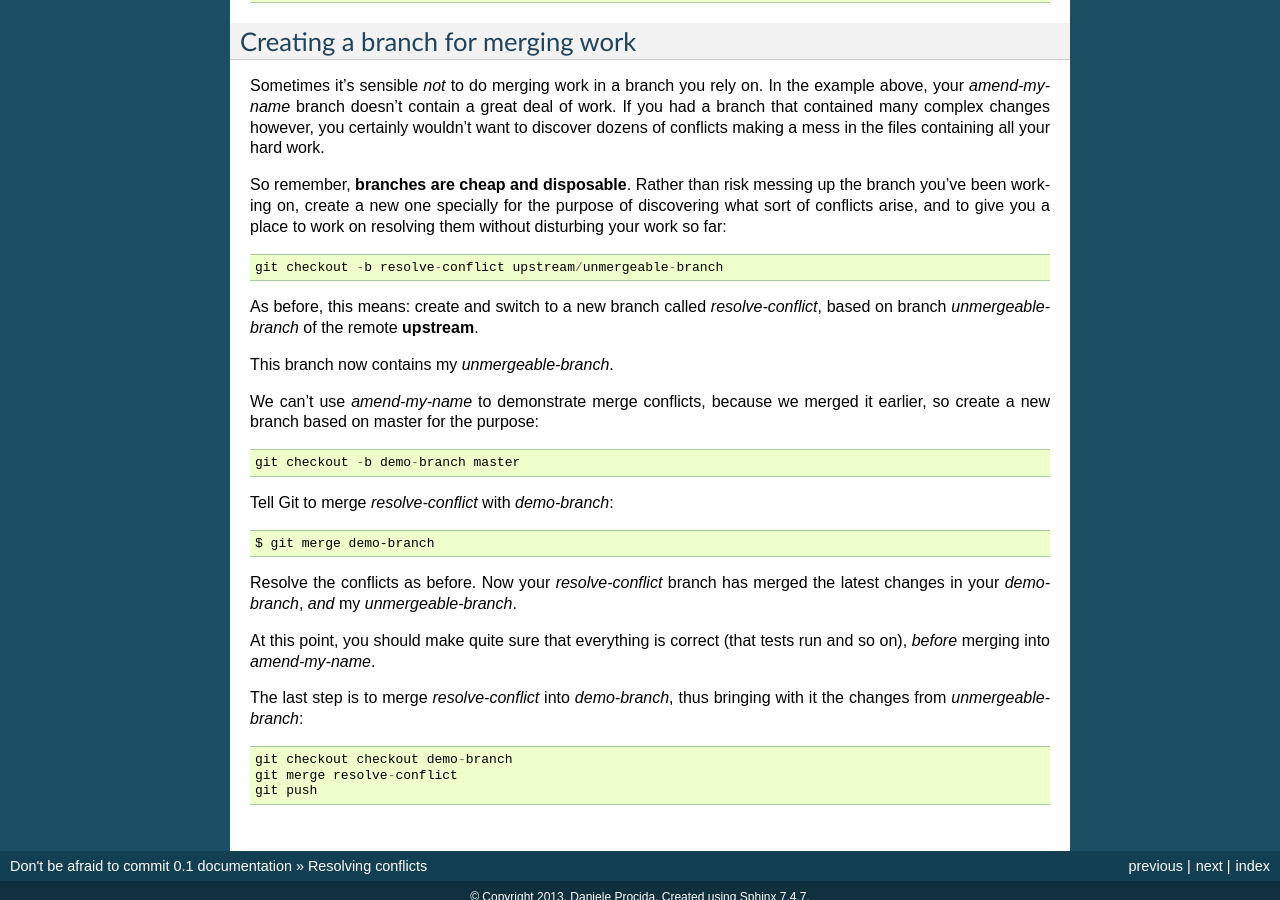
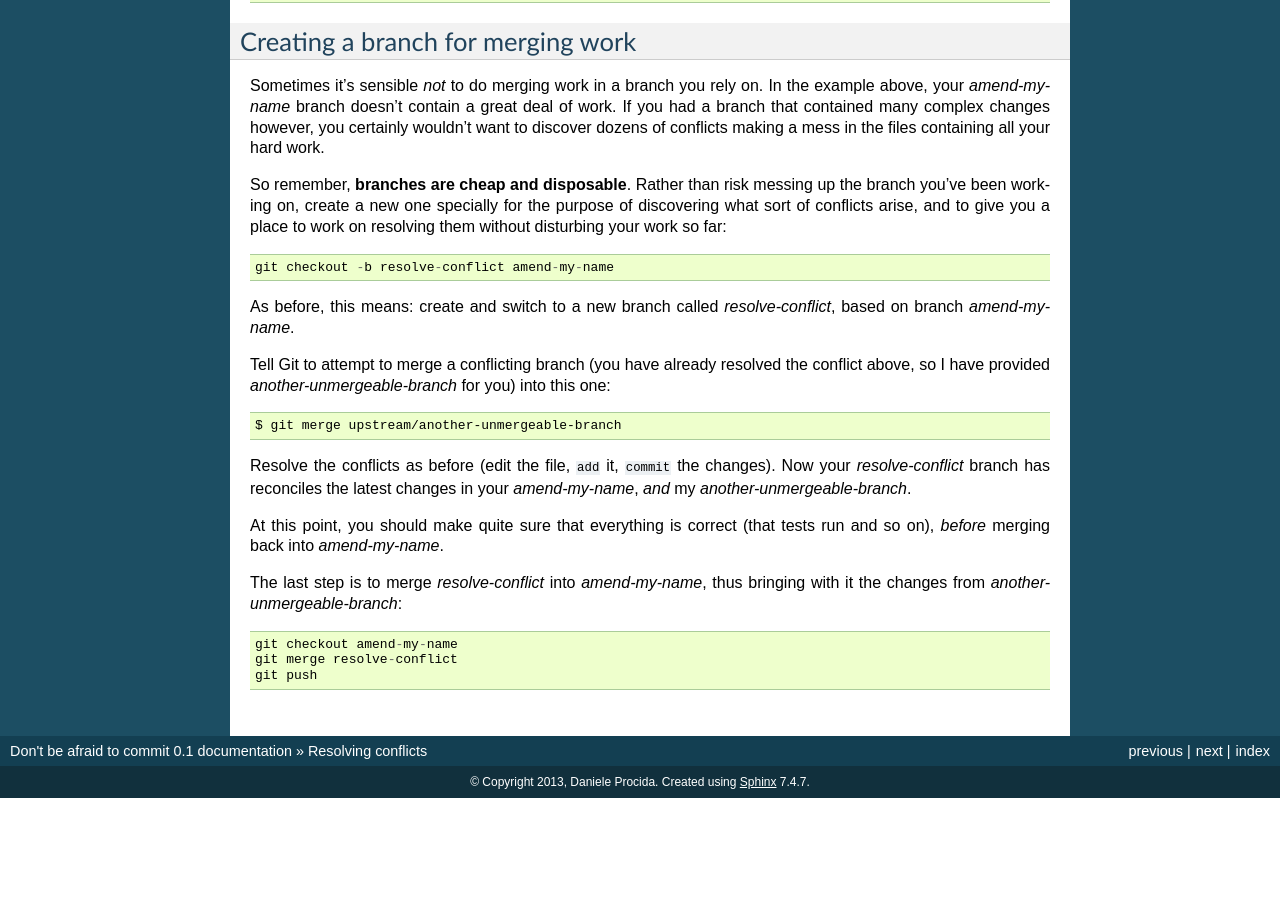
Before and after one commit to evildmp/afraid-to-commit, a Sphinx documentation site: the page built from docs/conflicts.rst, in a window 1280 px wide and 900 px high, scrolled down 1060 px. Built offline with Sphinx 7.4.7, drawn with Linux system fonts in a browser that asks for light colours; after the commit the page ends 1858 px from its top, so only the background shows below that.

Commit message:
conflicts page

```diff
--- a/docs/conflicts.rst
+++ b/docs/conflicts.rst
@@ -76,32 +76,27 @@ up the branch you've been working on, create a new one specially for the
 purpose of discovering what sort of conflicts arise, and to give you a place
 to work on resolving them without disturbing your work so far::
 
-	git checkout -b resolve-conflict upstream/unmergeable-branch
+	git checkout -b resolve-conflict amend-my-name
 
 As before, this means: create and switch to a new branch called
-*resolve-conflict*, based on branch *unmergeable-branch* of the remote
-**upstream**.
+*resolve-conflict*, based on branch *amend-my-name*.
 
-This branch now contains my *unmergeable-branch*.
+Tell Git to attempt to merge a conflicting branch (you have already resolved
+the conflict above, so I have provided *another-unmergeable-branch* for you)
+into this one::
 
-We can't use *amend-my-name* to demonstrate merge conflicts, because we merged
-it earlier, so create a new branch based on master for the purpose::
+    $ git merge upstream/another-unmergeable-branch
 
-	git checkout -b demo-branch master
-
-Tell Git to merge *resolve-conflict* with *demo-branch*::
-
-    $ git merge demo-branch
-
-Resolve the conflicts as before. Now your *resolve-conflict* branch has merged
-the latest changes in your *demo-branch*, *and* my *unmergeable-branch*.
+Resolve the conflicts as before (edit the file, ``add`` it, ``commit`` the
+changes). Now your *resolve-conflict* branch has reconciles the latest changes
+in your *amend-my-name*, *and* my *another-unmergeable-branch*.
 
 At this point, you should make quite sure that everything is correct (that
-tests run and so on), *before* merging into *amend-my-name*.
+tests run and so on), *before* merging back into *amend-my-name*.
 
-The last step is to merge *resolve-conflict* into *demo-branch*, thus
-bringing with it the changes from *unmergeable-branch*::
+The last step is to merge *resolve-conflict* into *amend-my-name*, thus
+bringing with it the changes from *another-unmergeable-branch*::
 
-    git checkout checkout demo-branch
+    git checkout amend-my-name
     git merge resolve-conflict
     git push
```
